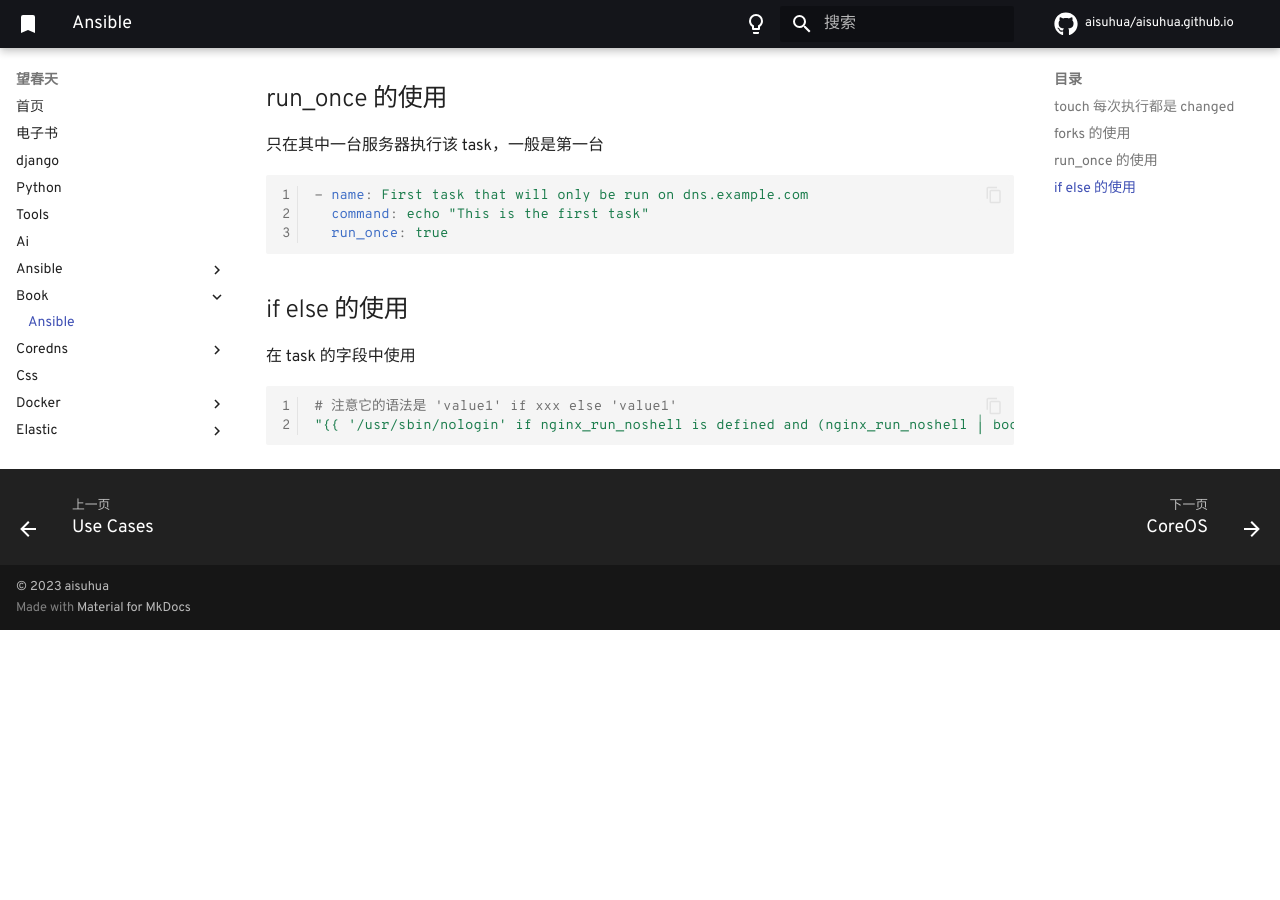
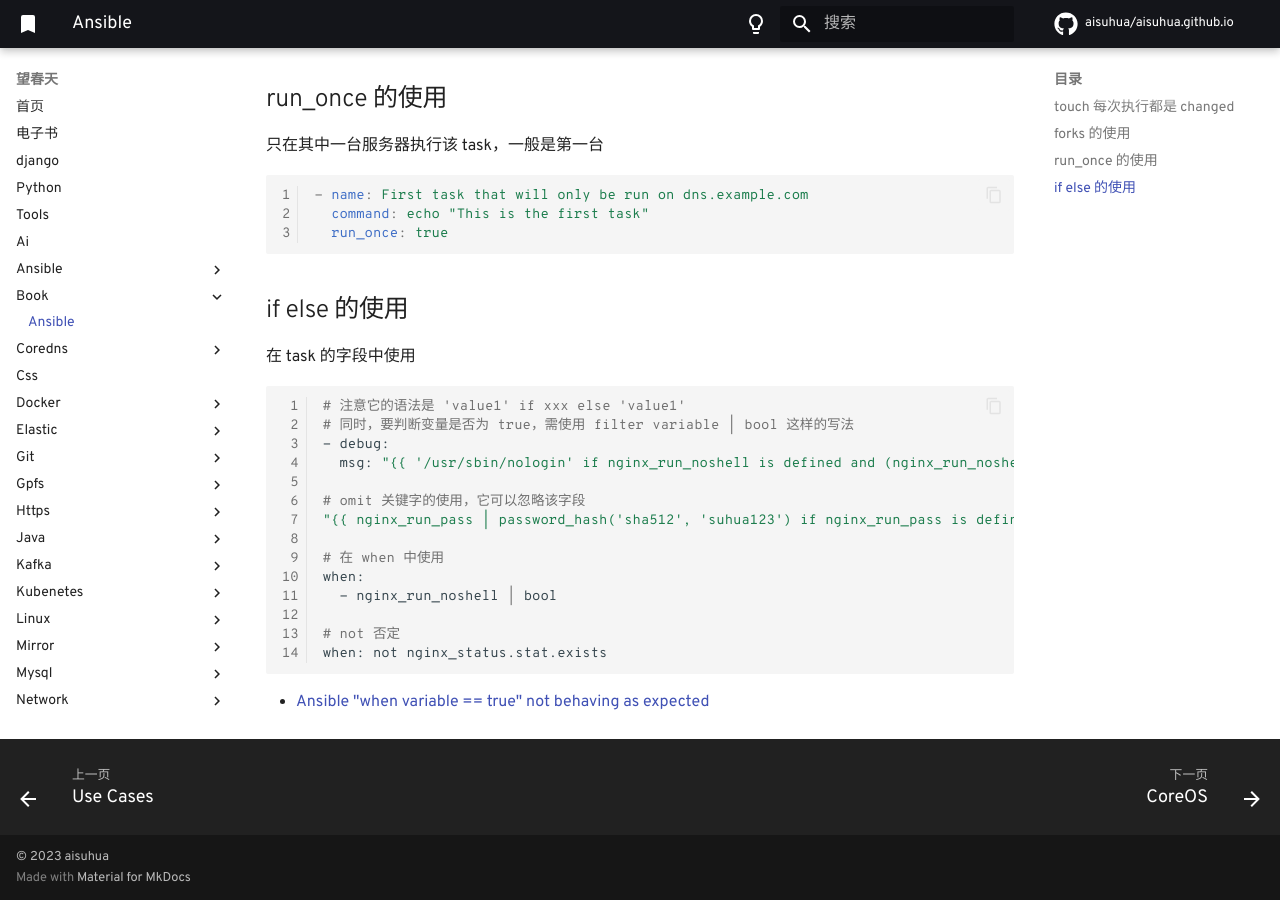
Before and after one commit to aisuhua/aisuhua.github.io, an MkDocs documentation site: the page built from docs/book/ansible.md, in a window 1280 px wide and 900 px high, scrolled down 737 px. Built offline with MkDocs 1.6.1 and Material for MkDocs 9.7.7, drawn with Linux system fonts in a browser that asks for light colours; comment, search, counter and statistics services are not loaded; before the commit the page ends 1367 px from its top, so only the background shows below that.

Commit message:
ansible.md

````diff
--- a/docs/book/ansible.md
+++ b/docs/book/ansible.md
@@ -46,7 +46,21 @@
 
 在 task 的字段中使用
 
-```yaml
+```sh
 # 注意它的语法是 'value1' if xxx else 'value1'
-"{{ '/usr/sbin/nologin' if nginx_run_noshell is defined and (nginx_run_noshell | bool) else '/bin/bash' }}"
+# 同时，要判断变量是否为 true，需使用 filter variable | bool 这样的写法
+- debug:
+  msg: "{{ '/usr/sbin/nologin' if nginx_run_noshell is defined and (nginx_run_noshell | bool) else '/bin/bash' }}"
+
+# omit 关键字的使用，它可以忽略该字段
+"{{ nginx_run_pass | password_hash('sha512', 'suhua123') if nginx_run_pass is defined else omit }}"
+
+# 在 when 中使用
+when:
+  - nginx_run_noshell | bool
+
+# not 否定
+when: not nginx_status.stat.exists
 ```
+
+- [Ansible "when variable == true" not behaving as expected](https://stackoverflow.com/a/50959087)
````
